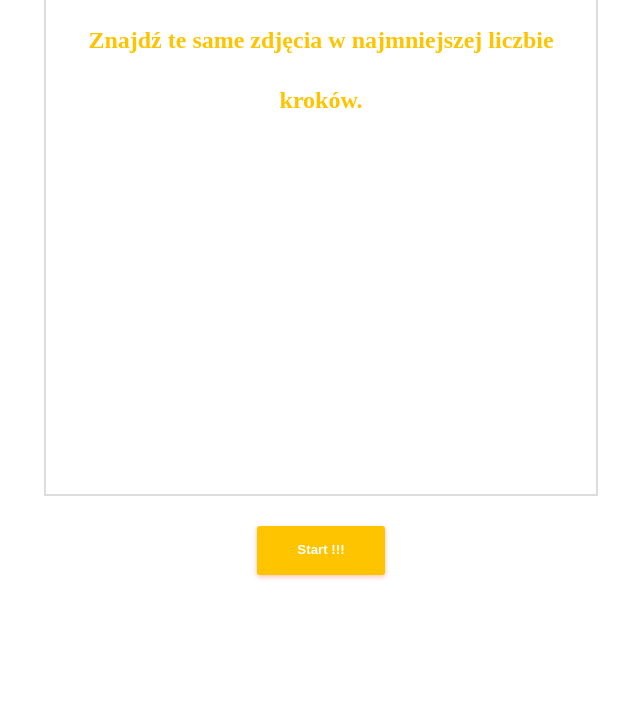
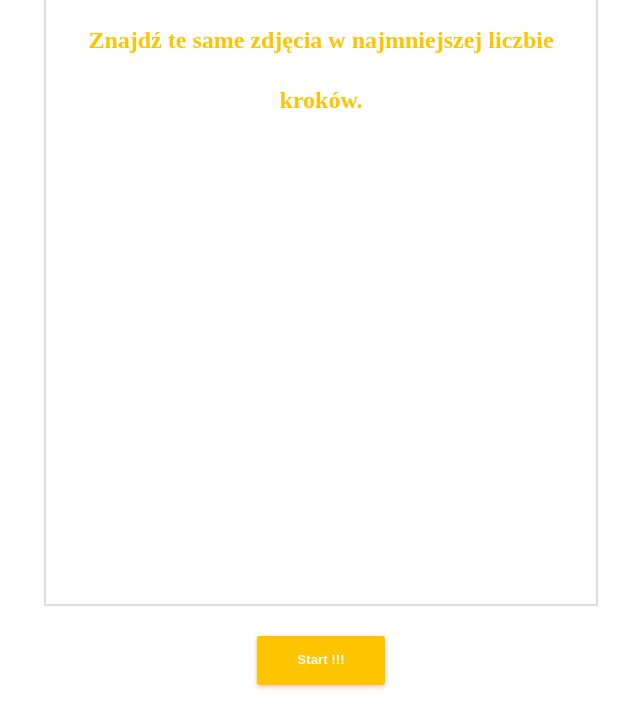
Before and after one commit to linkeusblind/elements, a plain HTML site: page memories-game/index.html in a window 1280 px wide. Shown: the part 82-800 px from the top of the page, without its empty margins (319-959 px from the left). Drawn offline with Linux system fonts and the light colour scheme.

Commit message:
fix memory game

```diff
--- a/memories-game/style.scss
+++ b/memories-game/style.scss
@@ -20,7 +20,7 @@ body {
     overflow: hidden;
     background: #fff;
     width: 550px;
-    height: 544px;
+    height: 654px;
     border: 2px solid #ddd;
 }
 
```
Also changed, not shown: memories-game/style.css.
